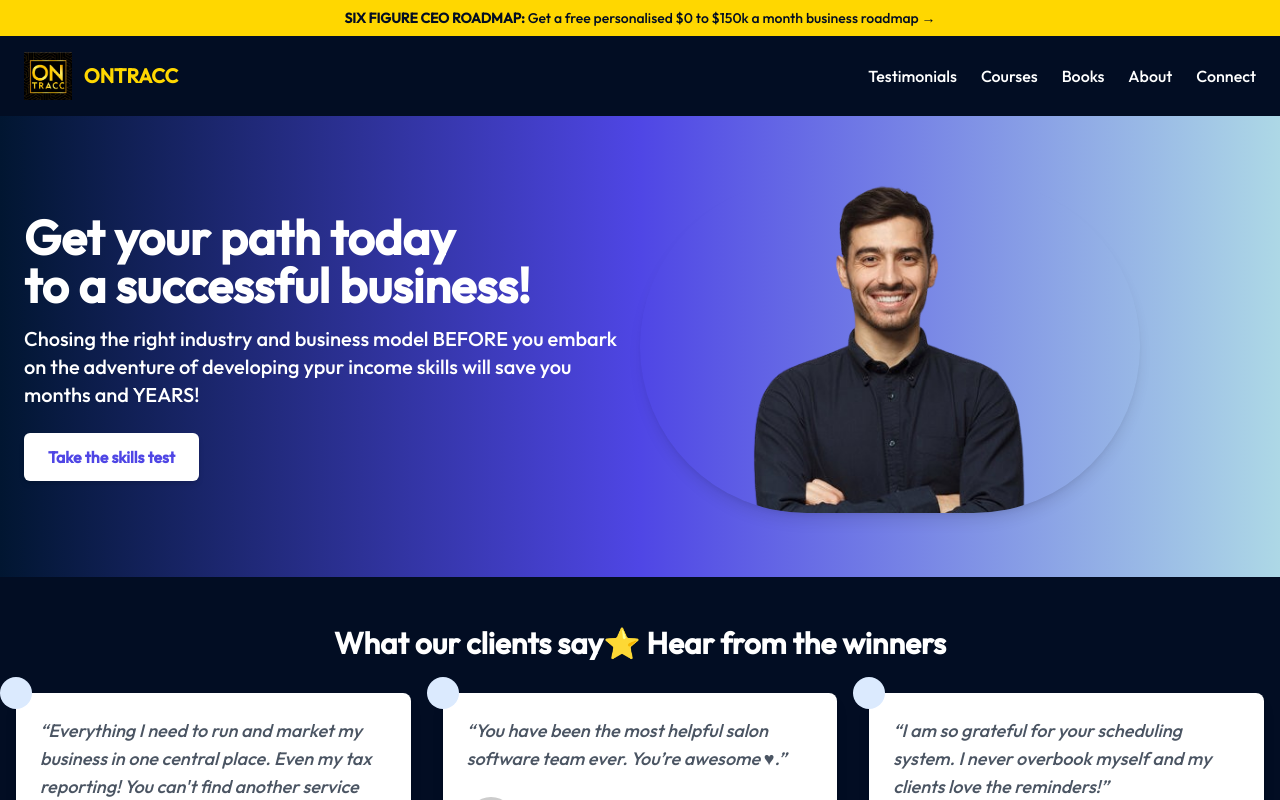
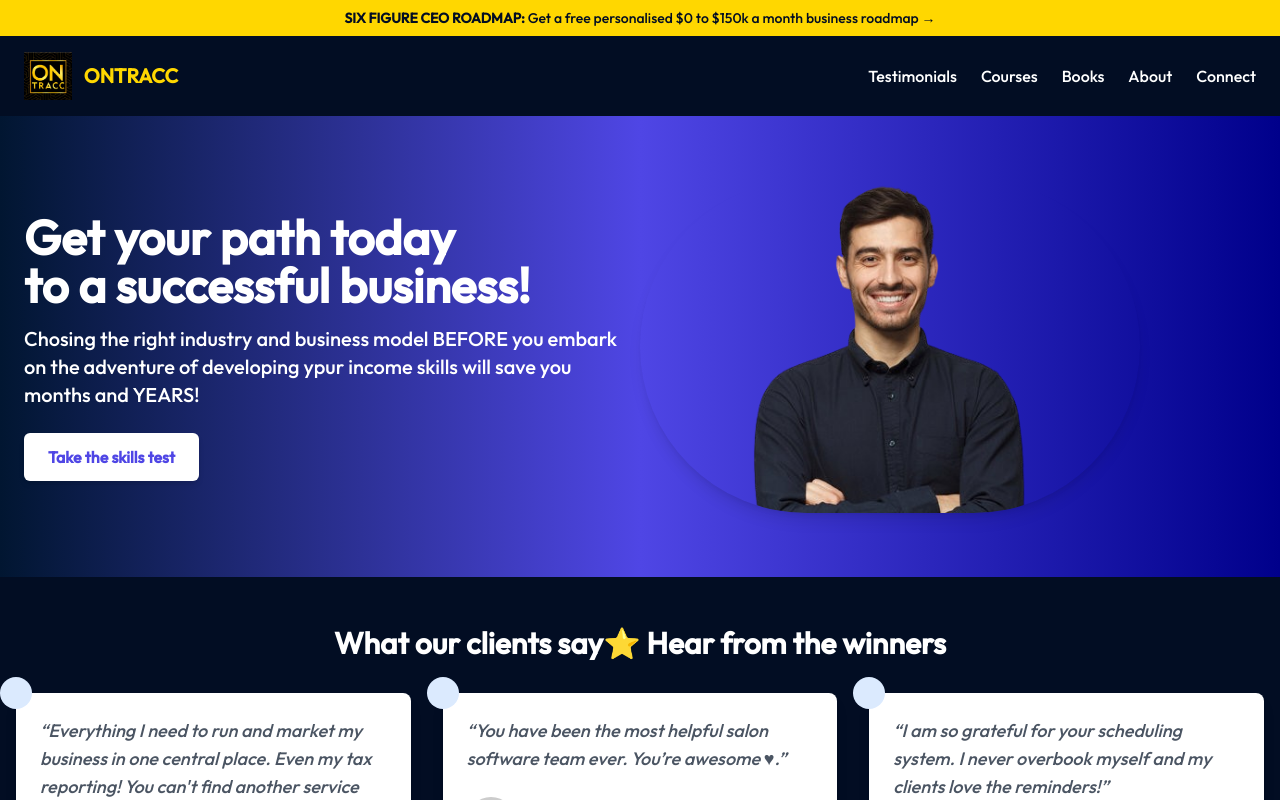
Before and after one commit to richardagaya/landingpage, a Next.js app: page / in a window 1280 px wide. Shown: the top 800 px of the page. Built offline with nearby package versions, Linux system fonts and the light colour scheme.

Commit message:
upate tailwind config

```diff
--- a/tailwind.config.ts
+++ b/tailwind.config.ts
@@ -15,7 +15,7 @@ export default {
         gold: "#FFD700", // Matches your logo's gold
         hero: "#011631",
         darkblue: "#020D23",
-        lightblue: "#ADD8E6",
+        lightblue: "#00008B",
       },
     },
   },
```
